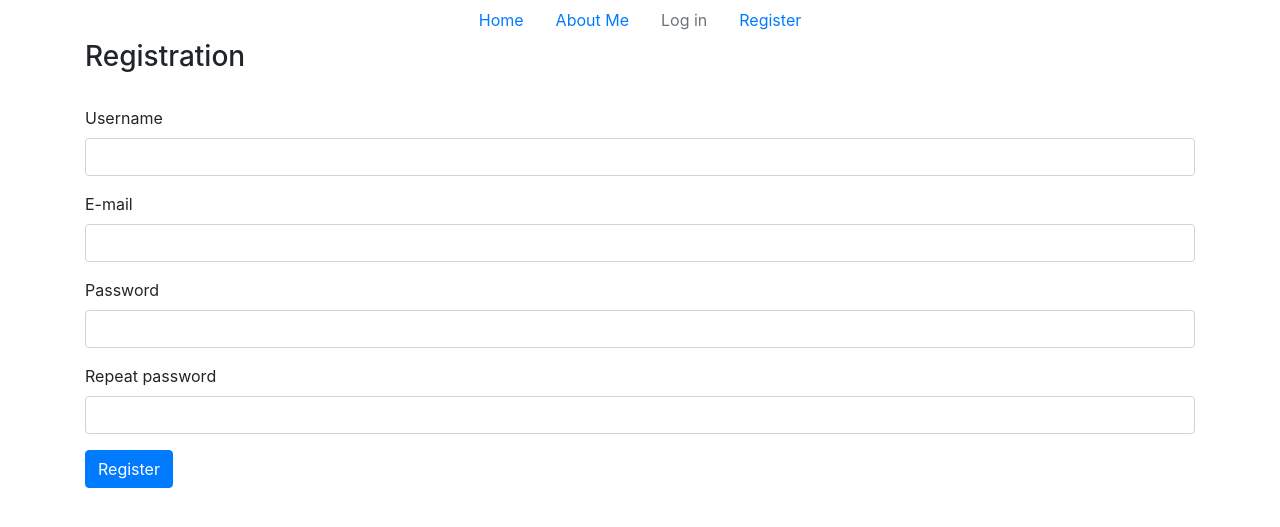
After one commit to justas-endz/blogTEST, a Django app: page /register/ in a window 1280 px wide. The commit adds this page. Shown: the top 527 px of the page. Run offline with Django 4.2, Linux system fonts and the light colour scheme.

Commit message:
suvargau su komentarais

```diff
--- a/dogoBLOG/dogoBLOG/settings.py
+++ b/dogoBLOG/dogoBLOG/settings.py
@@ -113,7 +113,7 @@ USE_TZ = True
 # Static files (CSS, JavaScript, Images)
 # https://docs.djangoproject.com/en/4.0/howto/static-files/
 
-STATIC_URL = 'static/'
+STATIC_URL = '/static/'
 
 # Default primary key field type
 # https://docs.djangoproject.com/en/4.0/ref/settings/#default-auto-field
--- a/dogoBLOG/dogoBLOG/urls.py
+++ b/dogoBLOG/dogoBLOG/urls.py
@@ -5,5 +5,6 @@ urlpatterns = [
     path('', include('ipaBLOG.urls')),
     path('admin/', admin.site.urls),
     path('tinymce/', include('tinymce.urls')),
-    path('accounts/', include('django.contrib.auth.urls'))
+    path('accounts/', include('django.contrib.auth.urls')),
+    path('about_me/', include('ipaBLOG.urls')),
 ]
--- a/dogoBLOG/ipaBLOG/urls.py
+++ b/dogoBLOG/ipaBLOG/urls.py
@@ -1,8 +1,10 @@
-from django.urls import path
+from django.urls import path, include
 from . import views
 
 
 urlpatterns = [
     path('', views.ArticleListView.as_view(), name='home'),
     path('articles/<int:pk>', views.PostDetailView.as_view(), name='articles'),
+    path('register/', views.register, name='register'),
+
 ]
--- a/dogoBLOG/ipaBLOG/views.py
+++ b/dogoBLOG/ipaBLOG/views.py
@@ -1,7 +1,32 @@
-from django.shortcuts import render
-from django.http import HttpResponse
 from django.views import generic
-from .models import Article
+from .models import Article, Comment
+from django.shortcuts import redirect, render
+from django.contrib.auth.forms import User
+from django.views.decorators.csrf import csrf_protect
+from django.contrib import messages
+
+
+@csrf_protect
+def register(request):
+    if request.method == "POST":
+        username = request.POST['username']
+        email = request.POST['email']
+        password = request.POST['password']
+        password2 = request.POST['password2']
+        if password == password2:
+            if User.objects.filter(username=username).exists():
+                messages.error(request, f'Username {username} Taken!')
+                return redirect('register')
+            else:
+                if User.objects.filter(email=email).exists():
+                    messages.error(request, f'e-mail {email} exists!')
+                    return redirect('register')
+                else:
+                    User.objects.create_user(username=username, email=email, password=password)
+        else:
+            messages.error(request, 'Check passwords!')
+            return redirect('register')
+    return render(request, 'register.html')
 
 
 class ArticleListView(generic.ListView):
--- a/dogoBLOG/templates/base.html
+++ b/dogoBLOG/templates/base.html
@@ -28,6 +28,7 @@
       <li class="nav-item">
         <a class="nav-link disabled" href="{% url 'login'%}?next={{request.path}}">Log in</a>
       </li>
+        <li class="nav-item"><a class="nav-link" href="{% url 'register'%}">Register</a></li>
     </ul>
     {% endif %}
 {% endblock navbar %}
--- /dev/null
+++ b/dogoBLOG/templates/register.html
@@ -0,0 +1,29 @@
+{% extends "base.html" %}
+
+{% block content %}
+
+    <div class="container register">
+        <h3>Registration</h3><br/>
+        <form method="post">
+            {% csrf_token %}
+            <div class="form-group">
+                <label for="username">Username</label>
+                <input name="username" type="text" class="form-control" id="username" aria-describedby="usernameHelp">
+            </div>
+            <div class="form-group">
+                <label for="exampleInputEmail1">E-mail</label>
+                <input name="email" type="email" class="form-control" id="exampleInputEmail1" aria-describedby="emailHelp">
+            </div>
+            <div class="form-group">
+                <label for="password">Password</label>
+                <input name="password" type="password" class="form-control" id="password" aria-describedby="pwdHelp">
+            </div>
+            <div class="form-group">
+                <label for="password2">Repeat password</label>
+                <input name="password2" type="password" class="form-control" id="password2" aria-describedby="pwd2Help">
+            </div>
+            <button type="submit" class="btn btn-primary register-button">Register</button>
+        </form>
+    </div>
+
+{% endblock %}
--- a/dogoBLOG/templates/registration/login.html
+++ b/dogoBLOG/templates/registration/login.html
@@ -32,6 +32,6 @@
     </div>
   </form>
 
-  <p><a class="btn btn-warning" href="{% url 'password_reset' %}">Remind Password</a></p>
+  <p><a class="btn btn-warning" href="{% url 'password_reset' %}">Reset Password</a></p>
 
 {% endblock %}
```
Also changed, not shown: dogoBLOG/ipaBLOG/admin.py (+7 -1 lines), dogoBLOG/ipaBLOG/forms.py (added, +8 -0 lines), dogoBLOG/ipaBLOG/models.py (+12 -1 lines), dogoBLOG/templates/about_me.html (+6 -1 lines), dogoBLOG/templates/article.html (+13 -0 lines), dogoBLOG/templates/index.html (+8 -5 lines), todo.txt (+3 -4 lines), dogoBLOG/db.sqlite3, dogoBLOG/ipaBLOG/migrations/0005_comment.py (added), dogoBLOG/ipaBLOG/migrations/0006_alter_comment_options.py (added), dogoBLOG/ipaBLOG/migrations/0007_alter_comment_post.py (added), dogoBLOG/ipaBLOG/migrations/0008_alter_comment_post.py (added), dogoBLOG/ipaBLOG/migrations/0009_alter_comment_post.py (added).
